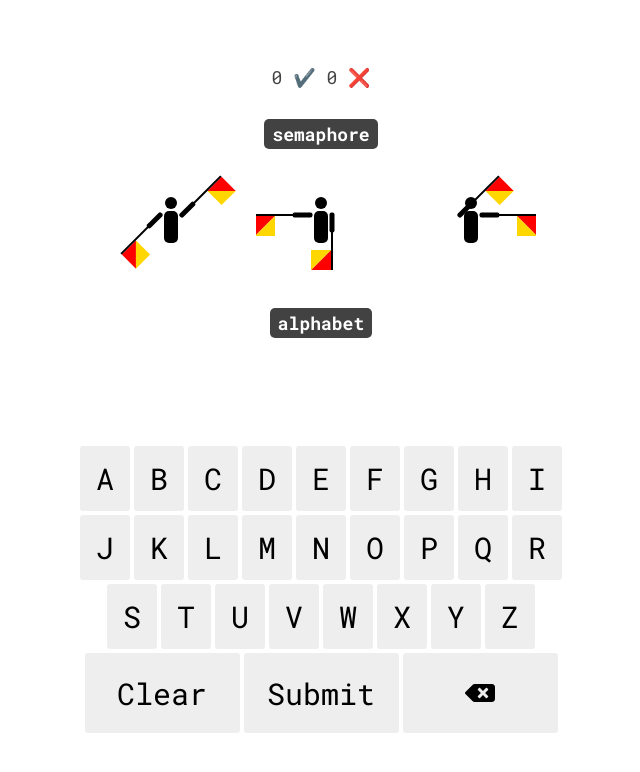
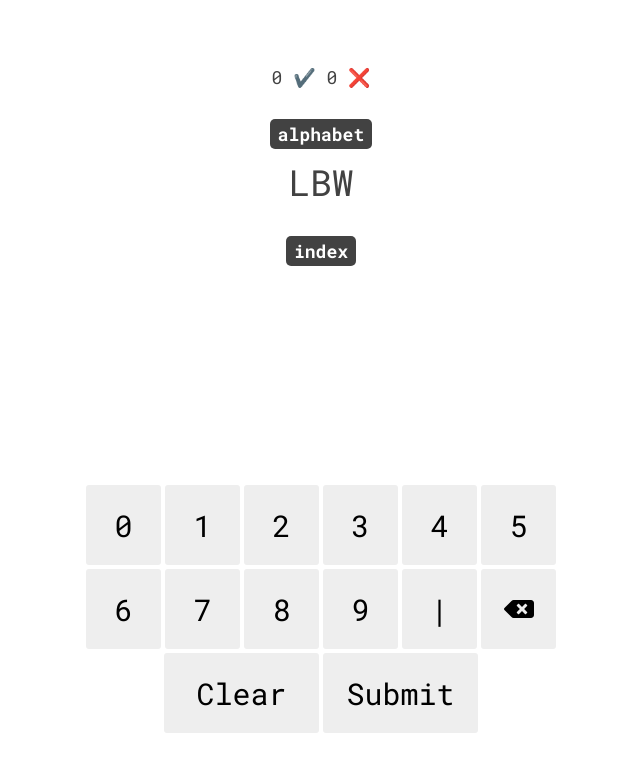
Before and after one commit to ppasupat/encoding-practice, a React (Vite) app: page / in a window 1280 px wide. Shown: the top 772 px of the page, without its empty margins (319-959 px from the left). Built offline with nearby package versions, Linux system fonts and the light colour scheme.

Commit message:
More styling

```diff
--- a/src/App.jsx
+++ b/src/App.jsx
@@ -1,5 +1,4 @@
 import { useState } from 'react';
-import { FaBackspace } from "react-icons/fa";
 import { replaceAt, generateQuestion } from './utils';
 import Keyboard from './Keyboard';
 import Braille from './Braille';
@@ -37,14 +36,14 @@ export default function App() {
       case 'braille':
         return encodedText.split('').map((value, index) => (
           <Braille key={index} value={value}
-            setValue={setEncodedText === null ? null :
+            setValue={!setEncodedText ? null :
             newValue => setEncodedText(a => replaceAt(a, index, newValue))}
           />
         ));
       case 'semaphore':
         return encodedText.split('').map((value, index) => (
           <Semaphore key={index} value={value}
-            setValue={setEncodedText === null ? null :
+            setValue={!setEncodedText ? null :
             newValue => setEncodedText(a => replaceAt(a, index, newValue))}
           />
         ));
@@ -57,15 +56,15 @@ export default function App() {
   }
 
   function handleKey(key) {
-    setAnswer(a => a + key);
+    if (key === '\b') {
+      setAnswer(a => a.slice(0, -1));
+    } else {
+      setAnswer(a => a + key);
+    }
   }
 
   function handleClear() {
-    setAnswer('');
-  }
-
-  function handleBackspace() {
-    setAnswer(a => a.slice(0, -1));
+    setAnswer(question.initAnswer);
   }
 
   function handleSubmit() {
@@ -102,13 +101,10 @@ export default function App() {
         {!missed &&
         <Keyboard type={question.answerType} handleKey={handleKey} />}
         <div id="special-buttons">
-          {question.useKeyboard && !missed &&
-          <button onClick={handleClear}>Clear</button>}
+          <button disabled={missed} onClick={handleClear}>Clear</button>
           {missed ?
             <button onClick={nextQuestion}>OK</button> :
             <button onClick={handleSubmit}>Submit</button>}
-          {question.useKeyboard && !missed &&
-          <button onClick={handleBackspace}><FaBackspace /></button>}
         </div>
       </footer>
     </>
--- a/src/Braille.jsx
+++ b/src/Braille.jsx
@@ -8,7 +8,7 @@ export default function Braille({ value, setValue = null }) {
       <button
         key={position}
         className={isOn ? 'on' : 'off'}
-        onClick={setValue === null ? null : () => setValue(valueIfToggled)}
+        onClick={!setValue ? null : () => setValue(valueIfToggled)}
       ></button>
     );
   });
--- a/src/Keyboard.jsx
+++ b/src/Keyboard.jsx
@@ -1,3 +1,5 @@
+import { FaBackspace } from "react-icons/fa";
+
 const TYPE_KEYS = {
   'alphabet': 'ABCDEFGHIJKLMNOPQRSTUVWXYZ',
   'index': '0123456789|',
@@ -16,6 +18,7 @@ export default function Keyboard({ type, handleKey }) {
   return (
     <div className={`keyboard ${type}`}>
       {keyboardElements}
+      <button onClick={() => handleKey('\b')}><FaBackspace /></button>
     </div>
   );
 }
--- a/src/Semaphore.jsx
+++ b/src/Semaphore.jsx
@@ -13,18 +13,18 @@ export default function Semaphore({ value, setValue = null }) {
       leftHandFlip = [0,1,2,3,4].includes(leftHandPos),
       rightHandFlip = [1,2,3].includes(rightHandPos);
     return (
-      <svg xmlns="http://www.w3.org/2000/svg" width="130" height="120">
-        <g transform="translate(65, 45)">
+      <svg xmlns="http://www.w3.org/2000/svg" width="130" height="130">
+        <g transform="translate(65, 50)">
           <circle cx="0" cy="0" r="6" className="person" />
           <rect x="-7" y="8" width="14" height="32" rx="5" className="person" />
         </g>
-        <g transform={`translate(54, 57) rotate(${45 * leftHandPos}) scale(${leftHandFlip ? 1 : -1},1)`}>
+        <g transform={`translate(54, 62) rotate(${45 * leftHandPos}) scale(${leftHandFlip ? 1 : -1},1)`}>
           <polygon points="1,55 1,35 21,55" fill="red" />
           <polygon points="21,35 1,35 21,55" fill="gold" />
           <rect x="-1" y="0" width="2" height="55" />
           <rect x="-2.5" y="-2.5" width="5" height="20" rx="2" className="person" />
         </g>
-        <g transform={`translate(76, 57) rotate(${45 * rightHandPos}) scale(${rightHandFlip ? 1 : -1},1)`}>
+        <g transform={`translate(76, 62) rotate(${45 * rightHandPos}) scale(${rightHandFlip ? 1 : -1},1)`}>
           <polygon points="1,55 1,35 21,55" fill="red" />
           <polygon points="21,35 1,35 21,55" fill="gold" />
           <rect x="-1" y="0" width="2" height="55" />
--- a/src/style.css
+++ b/src/style.css
@@ -109,7 +109,7 @@ footer button {
   background: #eee;
 }
 
-footer button:hover {
+footer button:hover:enabled {
   background: #ddd;
 }
 footer button:active {
@@ -117,10 +117,13 @@ footer button:active {
 }
 
 .keyboard button {
+  width: 90px;
+  height: 100px;
+}
+.keyboard.index button {
   width: 75px;
   height: 80px;
 }
-
 .keyboard.alphabet button {
   width: 50px;
   height: 65px;
@@ -140,7 +143,7 @@ footer button:active {
   grid: 50px 50px 50px / 50px 50px;
   align-items: center;
   justify-items: center;
-  margin: 0 15px;
+  margin: 10px 15px;
 }
 
 .braille-wrapper > button {
@@ -167,8 +170,12 @@ footer button:active {
 .semaphore-wrapper {
   position: relative;
   width: 130px;
-  height: 120px;
+  height: 130px;
   margin: 0 10px;
+}
+
+#answer .semaphore-wrapper {
+  margin: 10px 10px;
 }
 
 .semaphore-wrapper > button {
--- a/src/utils.js
+++ b/src/utils.js
@@ -129,8 +129,7 @@ const QUESTION_PATTERNS = [
 
 export function generateQuestion() {
   const word = getRandomWord();
-  // let qp = choice(QUESTION_PATTERNS);
-  const qp = QUESTION_PATTERNS[11];
+  let qp = choice(QUESTION_PATTERNS);
   return {
     questionType: qp.question.name,
     answerType: qp.answer.name,
```
